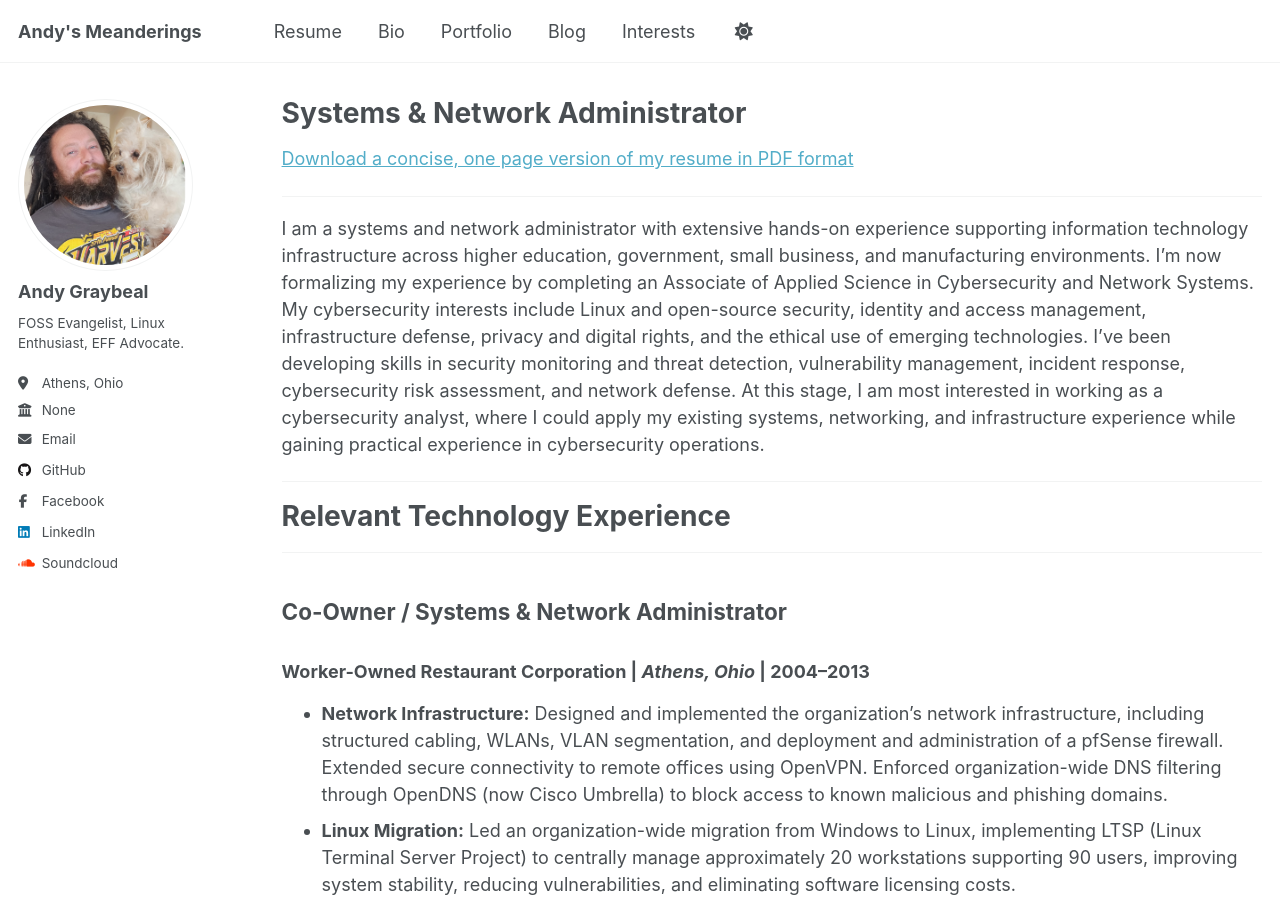
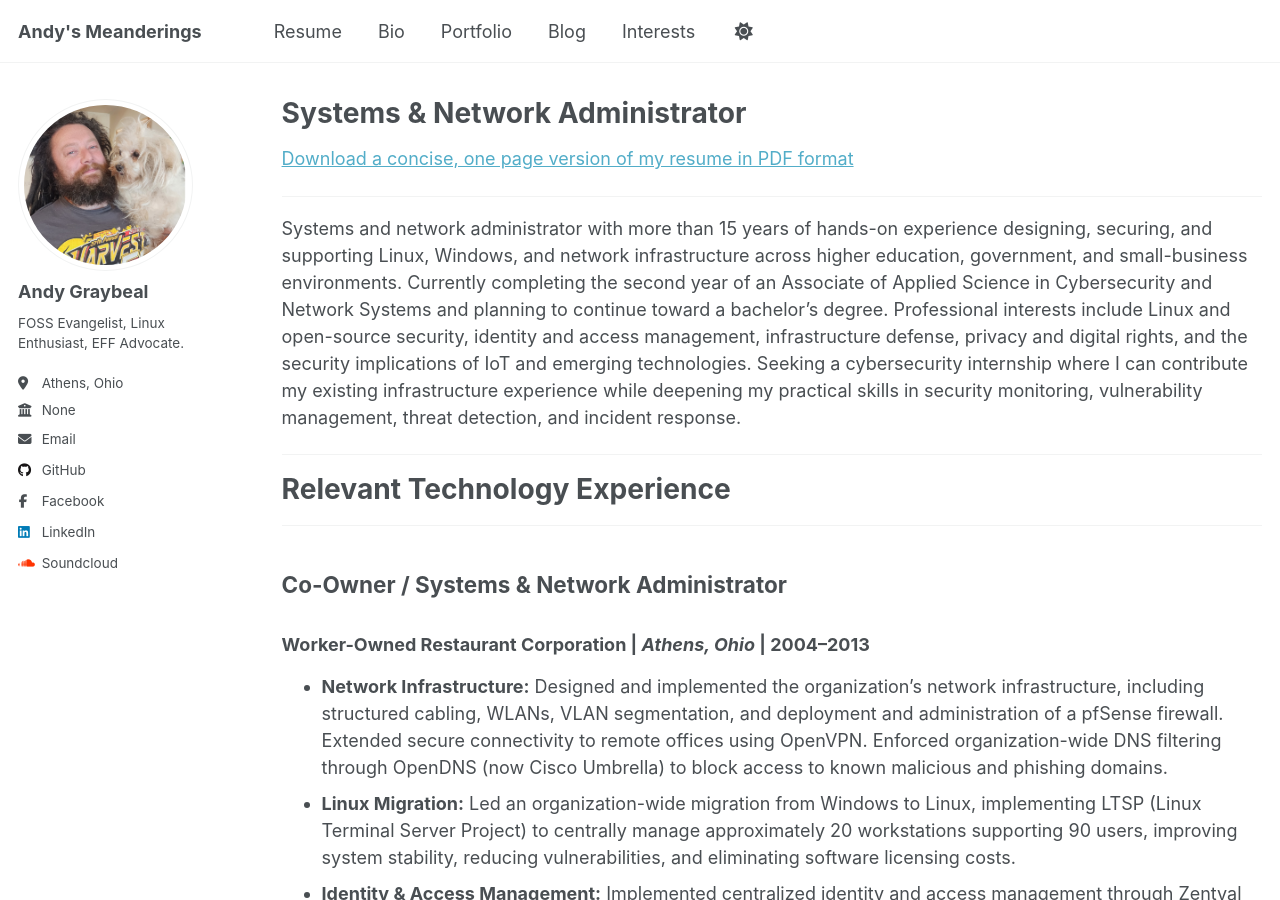
Before and after one commit to andy-graybeal/andy-graybeal.github.io, a Jekyll site: the page built from _pages/resume.md, in a window 1280 px wide and 900 px high. Built offline with Jekyll 4.4.1, drawn with Linux system fonts in a browser that asks for light colours; a script that is not in the unit is left out.

Commit message:
Update resume summary for clarity and detail
Revised resume summary to enhance clarity and detail about experience and goals.

```diff
--- a/_pages/resume.md
+++ b/_pages/resume.md
@@ -11,7 +11,7 @@ redirect_from:
 
 ---
 
-I am a systems and network administrator with extensive hands-on experience supporting information technology infrastructure across higher education, government, small business, and manufacturing environments. I’m now formalizing my experience by completing an Associate of Applied Science in Cybersecurity and Network Systems. My cybersecurity interests include Linux and open-source security, identity and access management, infrastructure defense, privacy and digital rights, and the ethical use of emerging technologies. I’ve been developing skills in security monitoring and threat detection, vulnerability management, incident response, cybersecurity risk assessment, and network defense. At this stage, I am most interested in working as a cybersecurity analyst, where I could apply my existing systems, networking, and infrastructure experience while gaining practical experience in cybersecurity operations.
+Systems and network administrator with more than 15 years of hands-on experience designing, securing, and supporting Linux, Windows, and network infrastructure across higher education, government, and small-business environments. Currently completing the second year of an Associate of Applied Science in Cybersecurity and Network Systems and planning to continue toward a bachelor’s degree. Professional interests include Linux and open-source security, identity and access management, infrastructure defense, privacy and digital rights, and the security implications of IoT and emerging technologies. Seeking a cybersecurity internship where I can contribute my existing infrastructure experience while deepening my practical skills in security monitoring, vulnerability management, threat detection, and incident response.
 
 ---
 
```
